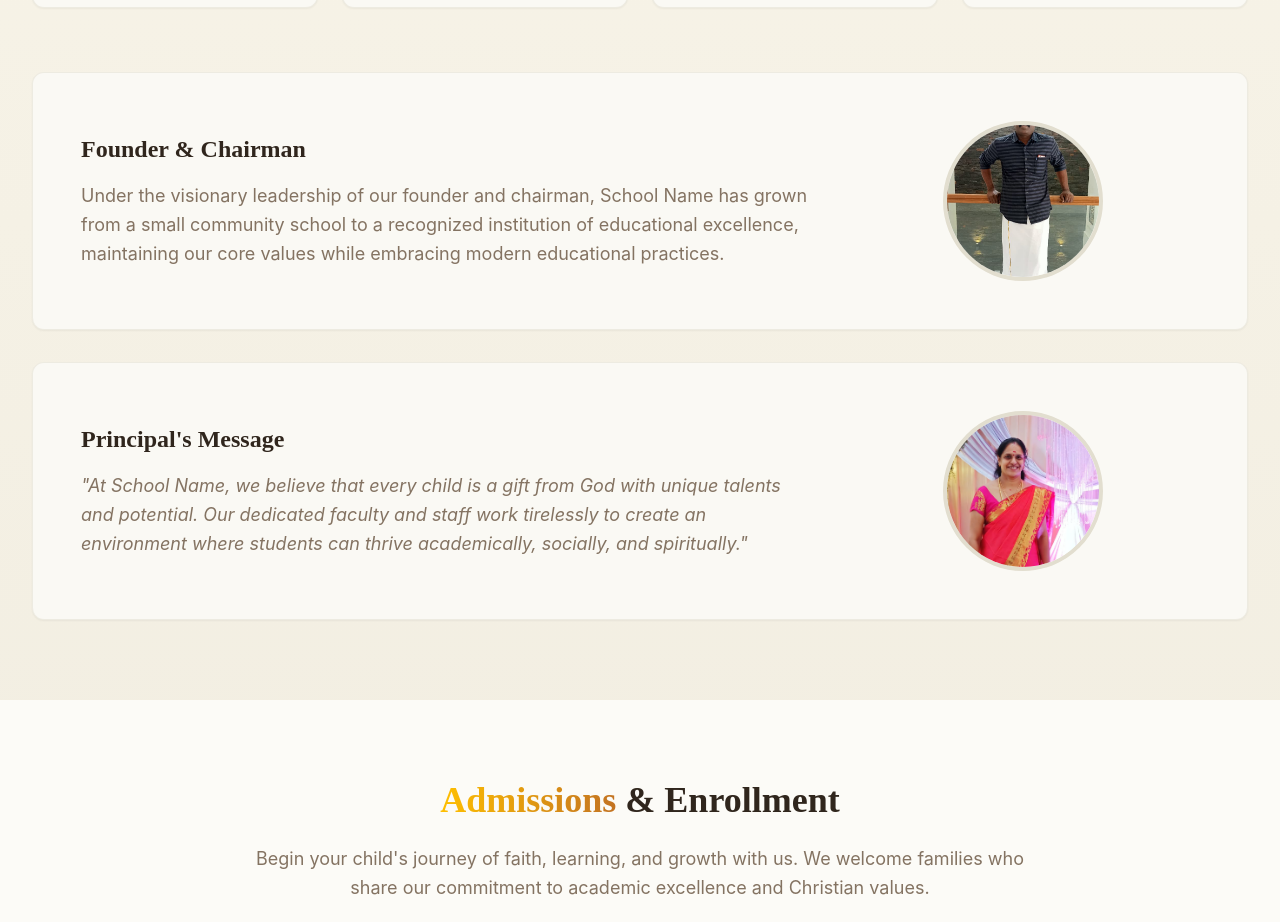
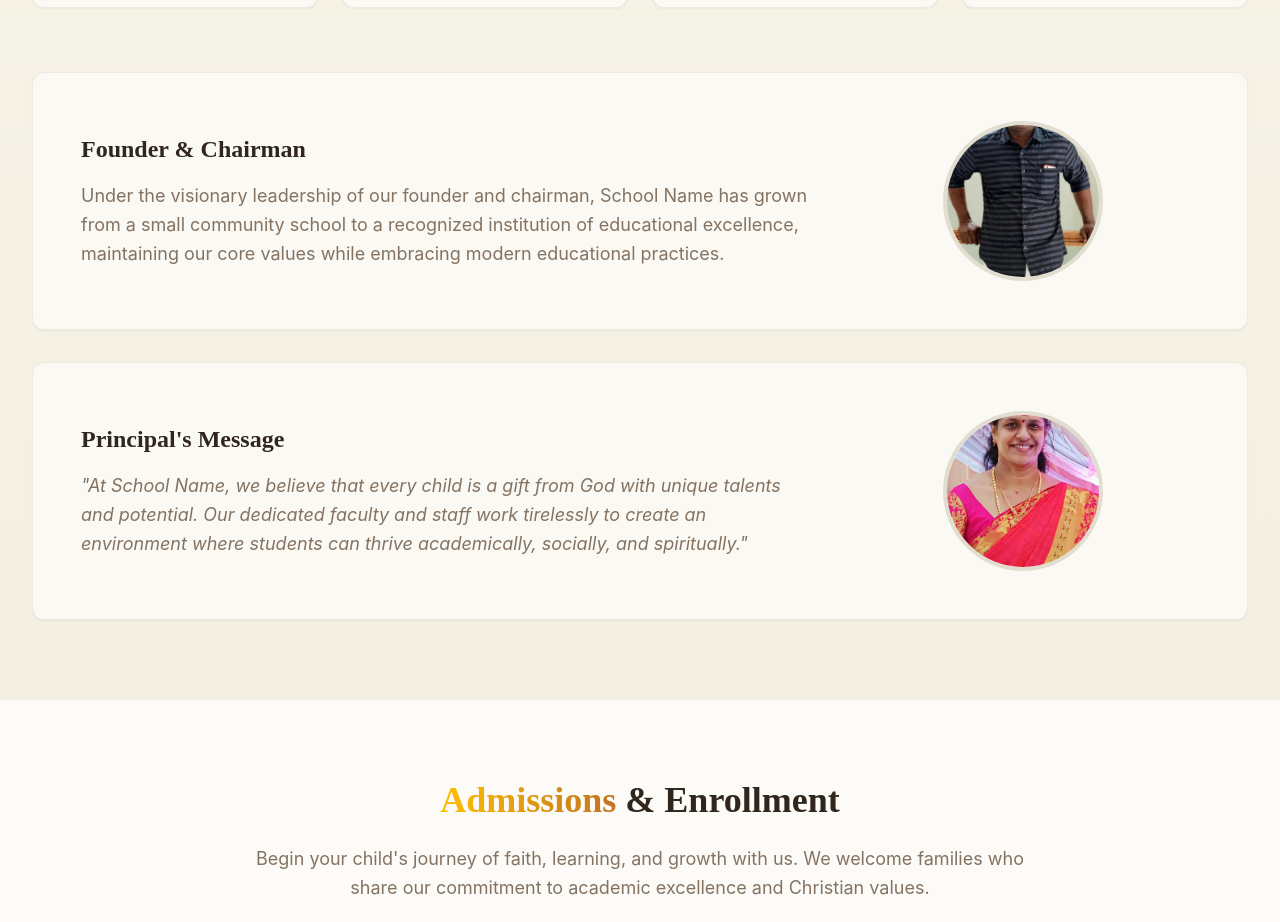
Before and after one commit to churchparkproduction-coder/logo-hue-school-hub-45, a React (Vite) app: page / in a window 1280 px wide. Shown: the part 1688-2610 px from the top of the page. Built offline with nearby package versions, Linux system fonts and the light colour scheme.

Commit message:
Center images in circles
Adjust the uploaded images to be centered within their respective circular containers by cropping them.

```diff
--- a/src/components/sections/About.tsx
+++ b/src/components/sections/About.tsx
@@ -2,6 +2,8 @@ import { Heart, Target, Eye, Star, Upload } from "lucide-react";
 import { Card, CardContent } from "@/components/ui/card";
 import { Avatar, AvatarFallback, AvatarImage } from "@/components/ui/avatar";
 import { SCHOOL_CONFIG, ADMIN_CONTENT } from "@/lib/config";
+import founderImage from "@/assets/founder-cropped.png";
+import principalImage from "@/assets/principal-cropped.png";
 
 const About = () => {
   const values = [
@@ -124,7 +126,7 @@ const About = () => {
                   <div className="relative group">
                     <Avatar className="w-40 h-40 border-4 border-gradient-gold">
                       <AvatarImage
-                        src="/lovable-uploads/bffac34c-18f5-48a7-9069-2069552c513e.png"
+                        src={founderImage}
                         alt={`${ADMIN_CONTENT.leadership.founder.title}`}
                         className="object-cover"
                       />
@@ -164,7 +166,7 @@ const About = () => {
                   <div className="relative group">
                     <Avatar className="w-40 h-40 border-4 border-gradient-gold">
                       <AvatarImage
-                        src="/lovable-uploads/137e1b5a-4e54-4ebc-acf0-9b5dff748600.png"
+                        src={principalImage}
                         alt={`${ADMIN_CONTENT.leadership.principal.title}`}
                         className="object-cover"
                       />
```
Also changed, not shown: src/assets/founder-cropped.png (added), src/assets/principal-cropped.png (added).
